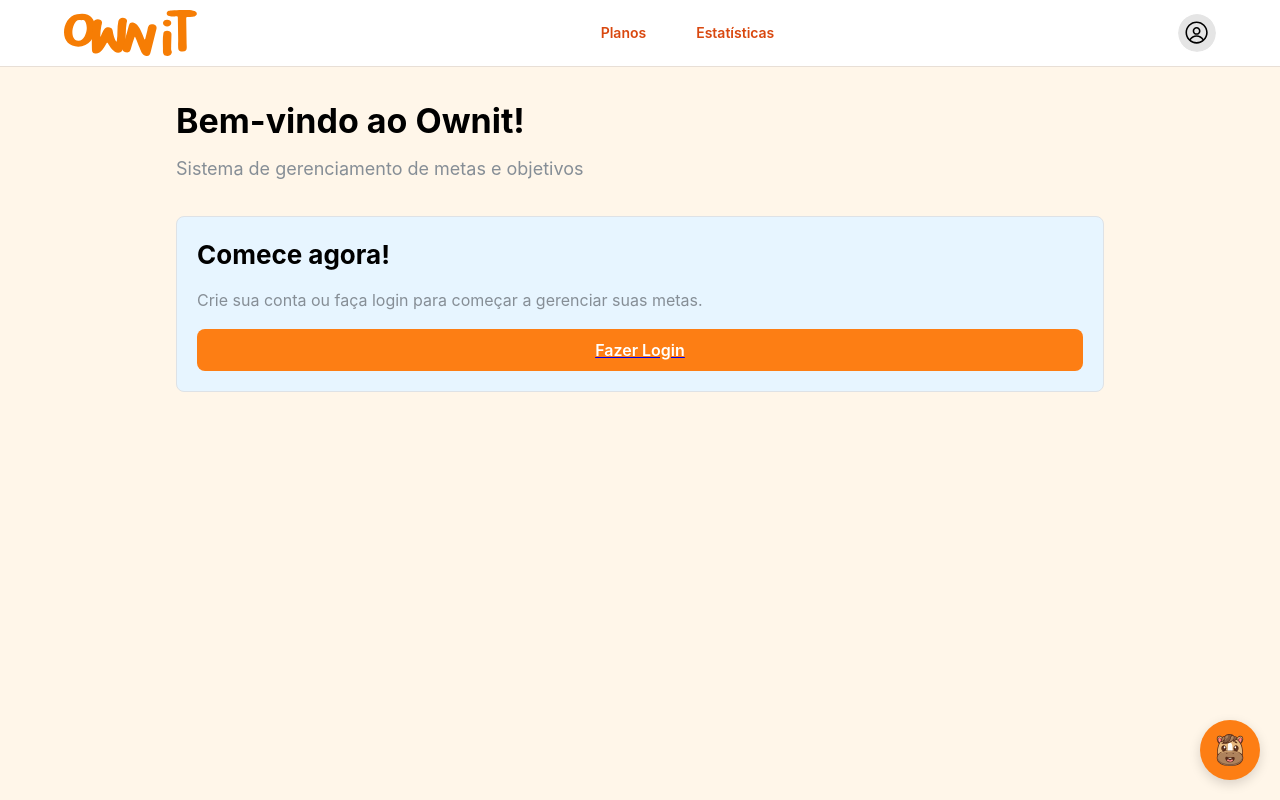
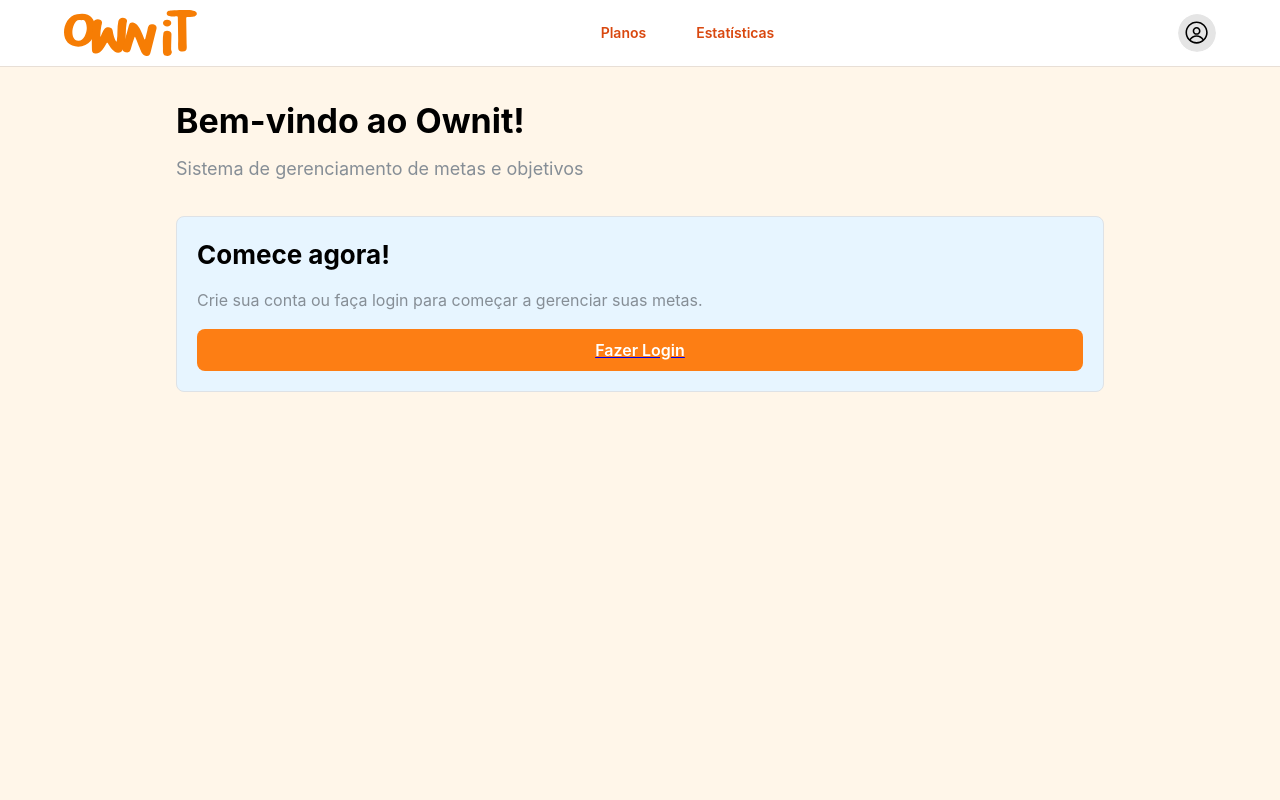
Before and after one commit to Arthurpmrs/ownit, a React (Vite) app in the folder ui/: page / in a window 1280 px wide. Built offline with nearby package versions, Linux system fonts and the light colour scheme; no server answers.

Commit message:
feat: conditionally render ChatPopup based on user authentication status

```diff
--- a/ui/src/features/root.tsx
+++ b/ui/src/features/root.tsx
@@ -3,9 +3,11 @@ import { Outlet, useLocation } from '@tanstack/react-router';
 import Navbar from './appshell/navbar';
 
 import ChatPopup from './chat/components/ChatPopup';
+import { useMe } from './auth/hooks';
 
 export default function RootLayout() {
   const location = useLocation();
+  const me = useMe();
   const isAuthPage = ['/login', '/signup'].includes(location.pathname);
 
   return (
@@ -14,7 +16,7 @@ export default function RootLayout() {
       <Box bg="bgLight.0" flex={1}>
         <Outlet />
       </Box>
-      <ChatPopup />
+      {me.isAuthenticated && <ChatPopup />}
     </Flex>
   );
 }
```
